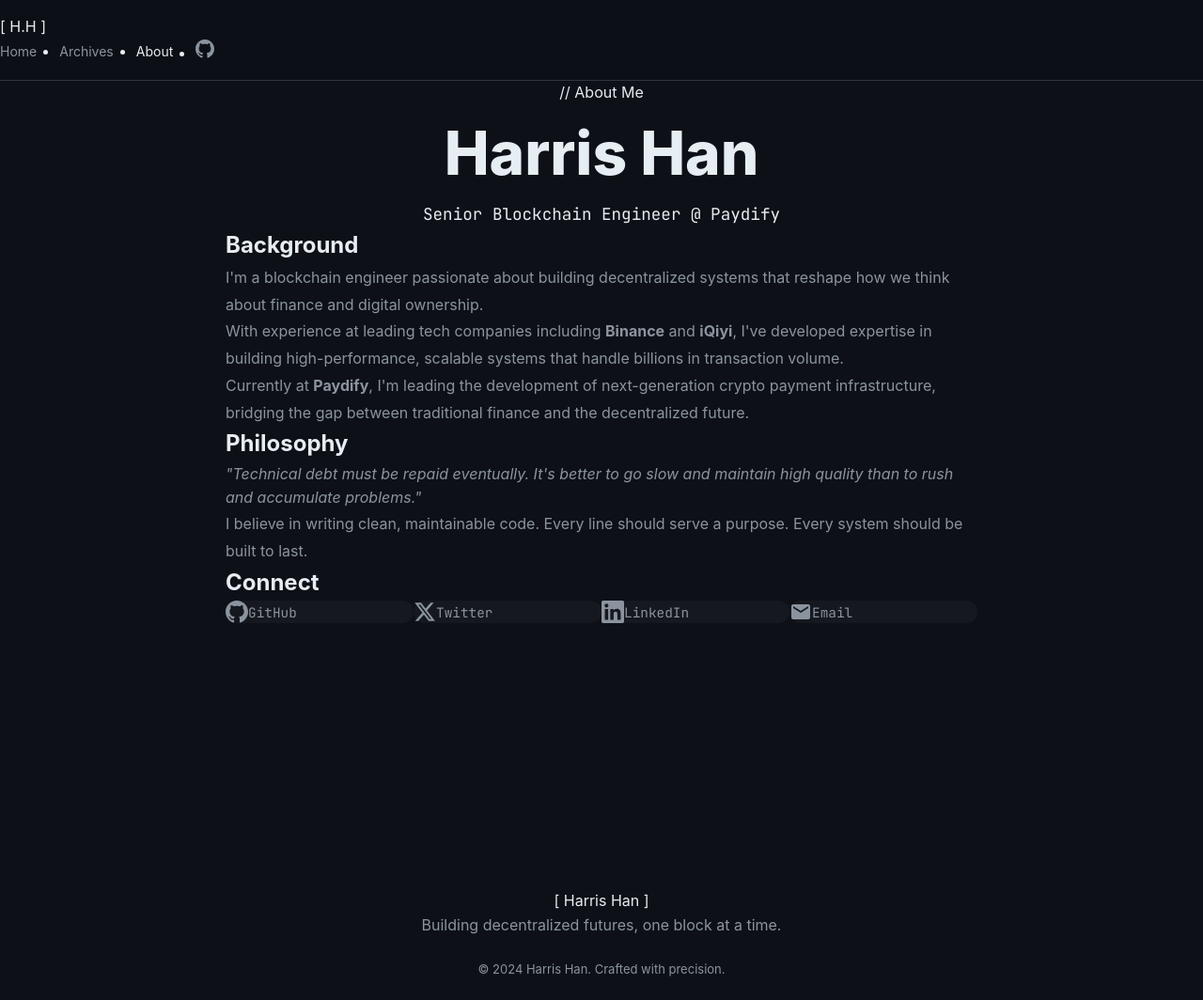
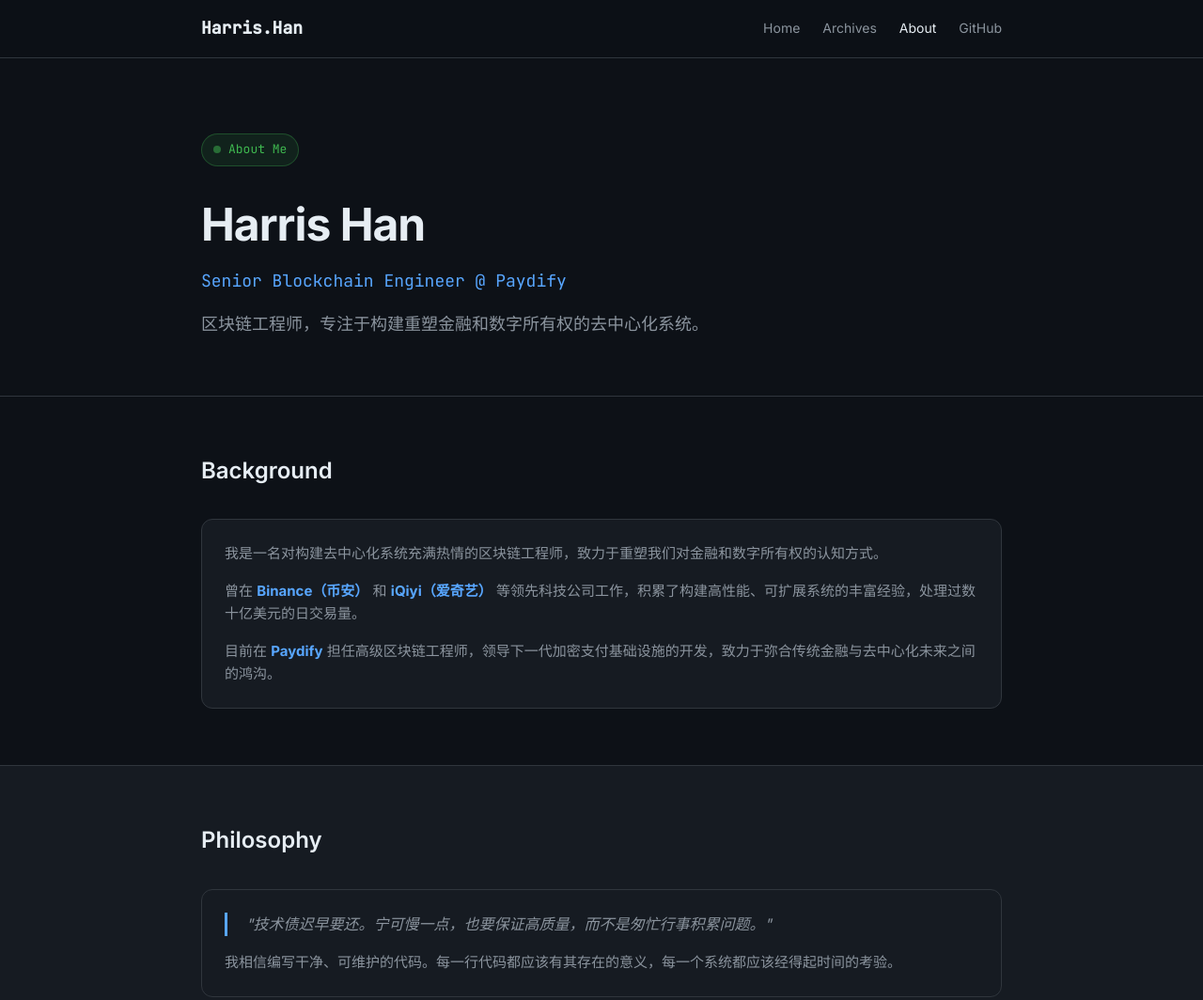
Before and after one commit to HarrisHan/harrishan.github.io, a plain HTML site: page aboutme/index.html in a window 1280 px wide. Shown: the top 1064 px of the page at 94% size. Drawn offline with Linux system fonts and the light colour scheme.

Commit message:
fix: Update aboutme page to use consistent design system

```diff
--- a/aboutme/index.html
+++ b/aboutme/index.html
@@ -1,5 +1,5 @@
 <!DOCTYPE html>
-<html lang="en">
+<html lang="zh-CN">
 <head>
   <meta charset="UTF-8">
   <meta name="viewport" content="width=device-width, initial-scale=1.0">
@@ -7,219 +7,136 @@
   <meta name="description" content="Learn more about Harris Han, a blockchain engineer building the future of decentralized finance.">
   <link rel="preconnect" href="https://fonts.googleapis.com">
   <link rel="preconnect" href="https://fonts.gstatic.com" crossorigin>
-  <link href="https://fonts.googleapis.com/css2?family=JetBrains+Mono:wght@400;500;600;700&family=Space+Grotesk:wght@300;400;500;600;700&family=Syne:wght@400;500;600;700;800&display=swap" rel="stylesheet">
+  <link href="https://fonts.googleapis.com/css2?family=Inter:wght@400;500;600;700&family=JetBrains+Mono:wght@400;500&display=swap" rel="stylesheet">
   <link rel="stylesheet" href="/css/style.css">
 </head>
 <body>
-  <!-- Animated Background -->
-  <div class="bg-grid"></div>
-  <div class="bg-glow bg-glow-1"></div>
-  <div class="bg-glow bg-glow-2"></div>
-
   <!-- Navigation -->
   <nav class="nav">
-    <div class="nav-container">
-      <a href="/" class="nav-logo">
-        <span class="logo-bracket">[</span>
-        <span class="logo-text">H.H</span>
-        <span class="logo-bracket">]</span>
-      </a>
-      <ul class="nav-links">
-        <li><a href="/" class="nav-link">Home</a></li>
-        <li><a href="/archives" class="nav-link">Archives</a></li>
-        <li><a href="/aboutme" class="nav-link active">About</a></li>
-        <li><a href="https://github.com/HarrisHan" class="nav-link nav-link-github" target="_blank">
-          <svg width="20" height="20" viewBox="0 0 24 24" fill="currentColor">
-            <path d="M12 0c-6.626 0-12 5.373-12 12 0 5.302 3.438 9.8 8.207 11.387.599.111.793-.261.793-.577v-2.234c-3.338.726-4.033-1.416-4.033-1.416-.546-1.387-1.333-1.756-1.333-1.756-1.089-.745.083-.729.083-.729 1.205.084 1.839 1.237 1.839 1.237 1.07 1.834 2.807 1.304 3.492.997.107-.775.418-1.305.762-1.604-2.665-.305-5.467-1.334-5.467-5.931 0-1.311.469-2.381 1.236-3.221-.124-.303-.535-1.524.117-3.176 0 0 1.008-.322 3.301 1.23.957-.266 1.983-.399 3.003-.404 1.02.005 2.047.138 3.006.404 2.291-1.552 3.297-1.23 3.297-1.23.653 1.653.242 2.874.118 3.176.77.84 1.235 1.911 1.235 3.221 0 4.609-2.807 5.624-5.479 5.921.43.372.823 1.102.823 2.222v3.293c0 .319.192.694.801.576 4.765-1.589 8.199-6.086 8.199-11.386 0-6.627-5.373-12-12-12z"/>
-          </svg>
-        </a></li>
-      </ul>
+    <div class="container">
+      <a href="/" class="logo">Harris.Han</a>
+      <div class="nav-links">
+        <a href="/" class="nav-link">Home</a>
+        <a href="/archives" class="nav-link">Archives</a>
+        <a href="/aboutme" class="nav-link active">About</a>
+        <a href="https://github.com/HarrisHan" class="nav-link" target="_blank">GitHub</a>
+      </div>
     </div>
   </nav>
 
-  <!-- About Section -->
-  <section class="about-section">
-    <div class="about-header">
-      <span class="section-tag">// About Me</span>
-      <h1 class="about-title">
-        <span class="gradient-text">Harris Han</span>
-      </h1>
-      <p class="about-role">Senior Blockchain Engineer @ Paydify</p>
-    </div>
+  <main class="main">
+    <!-- About Hero -->
+    <section class="hero">
+      <div class="container">
+        <div class="hero-content">
+          <div class="status-badge">
+            <span class="status-dot"></span>
+            About Me
+          </div>
+          <h1 class="hero-title">Harris Han</h1>
+          <p class="hero-subtitle">Senior Blockchain Engineer @ Paydify</p>
+          <p class="hero-desc">
+            区块链工程师，专注于构建重塑金融和数字所有权的去中心化系统。
+          </p>
+        </div>
+      </div>
+    </section>
 
-    <div class="about-content">
-      <div class="about-card">
-        <h2>Background</h2>
-        <p>
-          I'm a blockchain engineer passionate about building decentralized systems that reshape how we think about finance and digital ownership.
-        </p>
-        <p>
-          With experience at leading tech companies including <strong>Binance</strong> and <strong>iQiyi</strong>, I've developed expertise in building high-performance, scalable systems that handle billions in transaction volume.
-        </p>
-        <p>
-          Currently at <strong>Paydify</strong>, I'm leading the development of next-generation crypto payment infrastructure, bridging the gap between traditional finance and the decentralized future.
-        </p>
+    <!-- Background -->
+    <section class="section">
+      <div class="container">
+        <h2 class="section-title">Background</h2>
+        <div class="exp-list">
+          <div class="exp-item">
+            <div class="exp-desc" style="margin-bottom: 0;">
+              <p style="margin-bottom: 16px;">
+                我是一名对构建去中心化系统充满热情的区块链工程师，致力于重塑我们对金融和数字所有权的认知方式。
+              </p>
+              <p style="margin-bottom: 16px;">
+                曾在 <strong style="color: var(--accent);">Binance（币安）</strong> 和 <strong style="color: var(--accent);">iQiyi（爱奇艺）</strong> 等领先科技公司工作，积累了构建高性能、可扩展系统的丰富经验，处理过数十亿美元的日交易量。
+              </p>
+              <p>
+                目前在 <strong style="color: var(--accent);">Paydify</strong> 担任高级区块链工程师，领导下一代加密支付基础设施的开发，致力于弥合传统金融与去中心化未来之间的鸿沟。
+              </p>
+            </div>
+          </div>
+        </div>
       </div>
+    </section>
 
-      <div class="about-card">
-        <h2>Philosophy</h2>
-        <blockquote>
-          "Technical debt must be repaid eventually. It's better to go slow and maintain high quality than to rush and accumulate problems."
-        </blockquote>
-        <p>
-          I believe in writing clean, maintainable code. Every line should serve a purpose. Every system should be built to last.
-        </p>
+    <!-- Philosophy -->
+    <section class="section section-alt">
+      <div class="container">
+        <h2 class="section-title">Philosophy</h2>
+        <div class="exp-list">
+          <div class="exp-item">
+            <blockquote style="border-left: 3px solid var(--accent); padding-left: 20px; margin: 0 0 16px 0; font-style: italic; color: var(--text-secondary);">
+              "技术债迟早要还。宁可慢一点，也要保证高质量，而不是匆忙行事积累问题。"
+            </blockquote>
+            <p class="exp-desc" style="margin-bottom: 0;">
+              我相信编写干净、可维护的代码。每一行代码都应该有其存在的意义，每一个系统都应该经得起时间的考验。
+            </p>
+          </div>
+        </div>
       </div>
+    </section>
 
-      <div class="about-card">
-        <h2>Connect</h2>
-        <div class="about-links">
-          <a href="https://github.com/HarrisHan" target="_blank" class="about-link">
-            <svg width="24" height="24" viewBox="0 0 24 24" fill="currentColor">
-              <path d="M12 0c-6.626 0-12 5.373-12 12 0 5.302 3.438 9.8 8.207 11.387.599.111.793-.261.793-.577v-2.234c-3.338.726-4.033-1.416-4.033-1.416-.546-1.387-1.333-1.756-1.333-1.756-1.089-.745.083-.729.083-.729 1.205.084 1.839 1.237 1.839 1.237 1.07 1.834 2.807 1.304 3.492.997.107-.775.418-1.305.762-1.604-2.665-.305-5.467-1.334-5.467-5.931 0-1.311.469-2.381 1.236-3.221-.124-.303-.535-1.524.117-3.176 0 0 1.008-.322 3.301 1.23.957-.266 1.983-.399 3.003-.404 1.02.005 2.047.138 3.006.404 2.291-1.552 3.297-1.23 3.297-1.23.653 1.653.242 2.874.118 3.176.77.84 1.235 1.911 1.235 3.221 0 4.609-2.807 5.624-5.479 5.921.43.372.823 1.102.823 2.222v3.293c0 .319.192.694.801.576 4.765-1.589 8.199-6.086 8.199-11.386 0-6.627-5.373-12-12-12z"/>
-            </svg>
-            GitHub
+    <!-- Connect -->
+    <section class="section">
+      <div class="container">
+        <h2 class="section-title">Connect</h2>
+        <div class="tech-grid" style="grid-template-columns: repeat(2, 1fr);">
+          <a href="https://github.com/HarrisHan" target="_blank" class="tech-group" style="text-decoration: none; transition: all 0.2s;">
+            <div style="display: flex; align-items: center; gap: 12px;">
+              <svg width="24" height="24" viewBox="0 0 24 24" fill="currentColor" style="color: var(--text);">
+                <path d="M12 0c-6.626 0-12 5.373-12 12 0 5.302 3.438 9.8 8.207 11.387.599.111.793-.261.793-.577v-2.234c-3.338.726-4.033-1.416-4.033-1.416-.546-1.387-1.333-1.756-1.333-1.756-1.089-.745.083-.729.083-.729 1.205.084 1.839 1.237 1.839 1.237 1.07 1.834 2.807 1.304 3.492.997.107-.775.418-1.305.762-1.604-2.665-.305-5.467-1.334-5.467-5.931 0-1.311.469-2.381 1.236-3.221-.124-.303-.535-1.524.117-3.176 0 0 1.008-.322 3.301 1.23.957-.266 1.983-.399 3.003-.404 1.02.005 2.047.138 3.006.404 2.291-1.552 3.297-1.23 3.297-1.23.653 1.653.242 2.874.118 3.176.77.84 1.235 1.911 1.235 3.221 0 4.609-2.807 5.624-5.479 5.921.43.372.823 1.102.823 2.222v3.293c0 .319.192.694.801.576 4.765-1.589 8.199-6.086 8.199-11.386 0-6.627-5.373-12-12-12z"/>
+              </svg>
+              <span style="font-family: var(--font-mono); font-size: 14px; color: var(--text);">GitHub</span>
+            </div>
           </a>
-          <a href="https://twitter.com/HarrisHan" target="_blank" class="about-link">
-            <svg width="24" height="24" viewBox="0 0 24 24" fill="currentColor">
-              <path d="M18.244 2.25h3.308l-7.227 8.26 8.502 11.24H16.17l-5.214-6.817L4.99 21.75H1.68l7.73-8.835L1.254 2.25H8.08l4.713 6.231zm-1.161 17.52h1.833L7.084 4.126H5.117z"/>
-            </svg>
-            Twitter
+          <a href="https://twitter.com/HarrisHan" target="_blank" class="tech-group" style="text-decoration: none; transition: all 0.2s;">
+            <div style="display: flex; align-items: center; gap: 12px;">
+              <svg width="24" height="24" viewBox="0 0 24 24" fill="currentColor" style="color: var(--text);">
+                <path d="M18.244 2.25h3.308l-7.227 8.26 8.502 11.24H16.17l-5.214-6.817L4.99 21.75H1.68l7.73-8.835L1.254 2.25H8.08l4.713 6.231zm-1.161 17.52h1.833L7.084 4.126H5.117z"/>
+              </svg>
+              <span style="font-family: var(--font-mono); font-size: 14px; color: var(--text);">Twitter</span>
+            </div>
           </a>
-          <a href="https://linkedin.com/in/HarrisHan" target="_blank" class="about-link">
-            <svg width="24" height="24" viewBox="0 0 24 24" fill="currentColor">
-              <path d="M20.447 20.452h-3.554v-5.569c0-1.328-.027-3.037-1.852-3.037-1.853 0-2.136 1.445-2.136 2.939v5.667H9.351V9h3.414v1.561h.046c.477-.9 1.637-1.85 3.37-1.85 3.601 0 4.267 2.37 4.267 5.455v6.286zM5.337 7.433c-1.144 0-2.063-.926-2.063-2.065 0-1.138.92-2.063 2.063-2.063 1.14 0 2.064.925 2.064 2.063 0 1.139-.925 2.065-2.064 2.065zm1.782 13.019H3.555V9h3.564v11.452zM22.225 0H1.771C.792 0 0 .774 0 1.729v20.542C0 23.227.792 24 1.771 24h20.451C23.2 24 24 23.227 24 22.271V1.729C24 .774 23.2 0 22.222 0h.003z"/>
-            </svg>
-            LinkedIn
+          <a href="https://linkedin.com/in/HarrisHan" target="_blank" class="tech-group" style="text-decoration: none; transition: all 0.2s;">
+            <div style="display: flex; align-items: center; gap: 12px;">
+              <svg width="24" height="24" viewBox="0 0 24 24" fill="currentColor" style="color: var(--text);">
+                <path d="M20.447 20.452h-3.554v-5.569c0-1.328-.027-3.037-1.852-3.037-1.853 0-2.136 1.445-2.136 2.939v5.667H9.351V9h3.414v1.561h.046c.477-.9 1.637-1.85 3.37-1.85 3.601 0 4.267 2.37 4.267 5.455v6.286zM5.337 7.433c-1.144 0-2.063-.926-2.063-2.065 0-1.138.92-2.063 2.063-2.063 1.14 0 2.064.925 2.064 2.063 0 1.139-.925 2.065-2.064 2.065zm1.782 13.019H3.555V9h3.564v11.452zM22.225 0H1.771C.792 0 0 .774 0 1.729v20.542C0 23.227.792 24 1.771 24h20.451C23.2 24 24 23.227 24 22.271V1.729C24 .774 23.2 0 22.222 0h.003z"/>
+              </svg>
+              <span style="font-family: var(--font-mono); font-size: 14px; color: var(--text);">LinkedIn</span>
+            </div>
           </a>
-          <a href="mailto:harris@paydify.com" class="about-link">
-            <svg width="24" height="24" viewBox="0 0 24 24" fill="currentColor">
-              <path d="M20 4H4c-1.1 0-1.99.9-1.99 2L2 18c0 1.1.9 2 2 2h16c1.1 0 2-.9 2-2V6c0-1.1-.9-2-2-2zm0 4l-8 5-8-5V6l8 5 8-5v2z"/>
-            </svg>
-            Email
+          <a href="mailto:harris@paydify.com" class="tech-group" style="text-decoration: none; transition: all 0.2s;">
+            <div style="display: flex; align-items: center; gap: 12px;">
+              <svg width="24" height="24" viewBox="0 0 24 24" fill="currentColor" style="color: var(--text);">
+                <path d="M20 4H4c-1.1 0-1.99.9-1.99 2L2 18c0 1.1.9 2 2 2h16c1.1 0 2-.9 2-2V6c0-1.1-.9-2-2-2zm0 4l-8 5-8-5V6l8 5 8-5v2z"/>
+              </svg>
+              <span style="font-family: var(--font-mono); font-size: 14px; color: var(--text);">Email</span>
+            </div>
           </a>
         </div>
       </div>
-    </div>
-  </section>
+    </section>
+  </main>
 
   <!-- Footer -->
   <footer class="footer">
-    <div class="footer-content">
-      <div class="footer-logo">
-        <span class="logo-bracket">[</span>
-        <span class="logo-text">Harris Han</span>
-        <span class="logo-bracket">]</span>
+    <div class="container">
+      <div class="footer-content">
+        <p class="footer-tagline">Building decentralized futures, one block at a time.</p>
+        <div class="footer-links">
+          <a href="https://github.com/HarrisHan" target="_blank">GitHub</a>
+          <a href="https://twitter.com/HarrisHan" target="_blank">Twitter</a>
+          <a href="https://linkedin.com/in/HarrisHan" target="_blank">LinkedIn</a>
+          <a href="mailto:harris@paydify.com">Email</a>
+        </div>
+        <p class="footer-copy">© 2024 Harris Han</p>
       </div>
-      <p class="footer-tagline">Building decentralized futures, one block at a time.</p>
-      <p class="footer-copy">&copy; 2024 Harris Han. Crafted with precision.</p>
     </div>
   </footer>
-
-  <style>
-    .about-section {
-      min-height: 100vh;
-      padding: calc(100px + var(--space-lg)) var(--space-md) var(--space-lg);
-      max-width: 800px;
-      margin: 0 auto;
-      position: relative;
-      z-index: 1;
-    }
-
-    .about-header {
-      text-align: center;
-      margin-bottom: var(--space-lg);
-    }
-
-    .about-title {
-      font-family: var(--font-display);
-      font-size: clamp(2.5rem, 5vw, 4rem);
-      font-weight: 800;
-      margin-bottom: var(--space-sm);
-    }
-
-    .about-role {
-      font-family: var(--font-mono);
-      font-size: 1.1rem;
-      color: var(--accent-primary);
-    }
-
-    .about-content {
-      display: flex;
-      flex-direction: column;
-      gap: var(--space-md);
-    }
-
-    .about-card {
-      background: var(--bg-secondary);
-      border: var(--border-subtle);
-      border-radius: 20px;
-      padding: var(--space-md);
-      animation: fadeInUp 0.6s ease-out both;
-    }
-
-    .about-card:nth-child(2) { animation-delay: 0.1s; }
-    .about-card:nth-child(3) { animation-delay: 0.2s; }
-
-    .about-card h2 {
-      font-family: var(--font-display);
-      font-size: 1.5rem;
-      margin-bottom: var(--space-sm);
-      color: var(--text-primary);
-    }
-
-    .about-card p {
-      color: var(--text-secondary);
-      line-height: 1.8;
-      margin-bottom: var(--space-sm);
-    }
-
-    .about-card p:last-child {
-      margin-bottom: 0;
-    }
-
-    .about-card strong {
-      color: var(--accent-primary);
-    }
-
-    .about-card blockquote {
-      border-left: 3px solid var(--accent-secondary);
-      padding-left: var(--space-md);
-      margin: var(--space-md) 0;
-      font-style: italic;
-      color: var(--text-secondary);
-    }
-
-    .about-links {
-      display: grid;
-      grid-template-columns: repeat(auto-fit, minmax(150px, 1fr));
-      gap: var(--space-sm);
-    }
-
-    .about-link {
-      display: flex;
-      align-items: center;
-      gap: var(--space-sm);
-      padding: var(--space-sm) var(--space-md);
-      background: rgba(255, 255, 255, 0.03);
-      border: var(--border-subtle);
-      border-radius: 12px;
-      color: var(--text-secondary);
-      font-family: var(--font-mono);
-      font-size: 0.9rem;
-      transition: all 0.3s ease;
-    }
-
-    .about-link:hover {
-      background: rgba(0, 240, 255, 0.1);
-      border-color: var(--accent-primary);
-      color: var(--accent-primary);
-      transform: translateY(-2px);
-    }
-
-    .about-link svg {
-      flex-shrink: 0;
-    }
-  </style>
 </body>
 </html>
```
